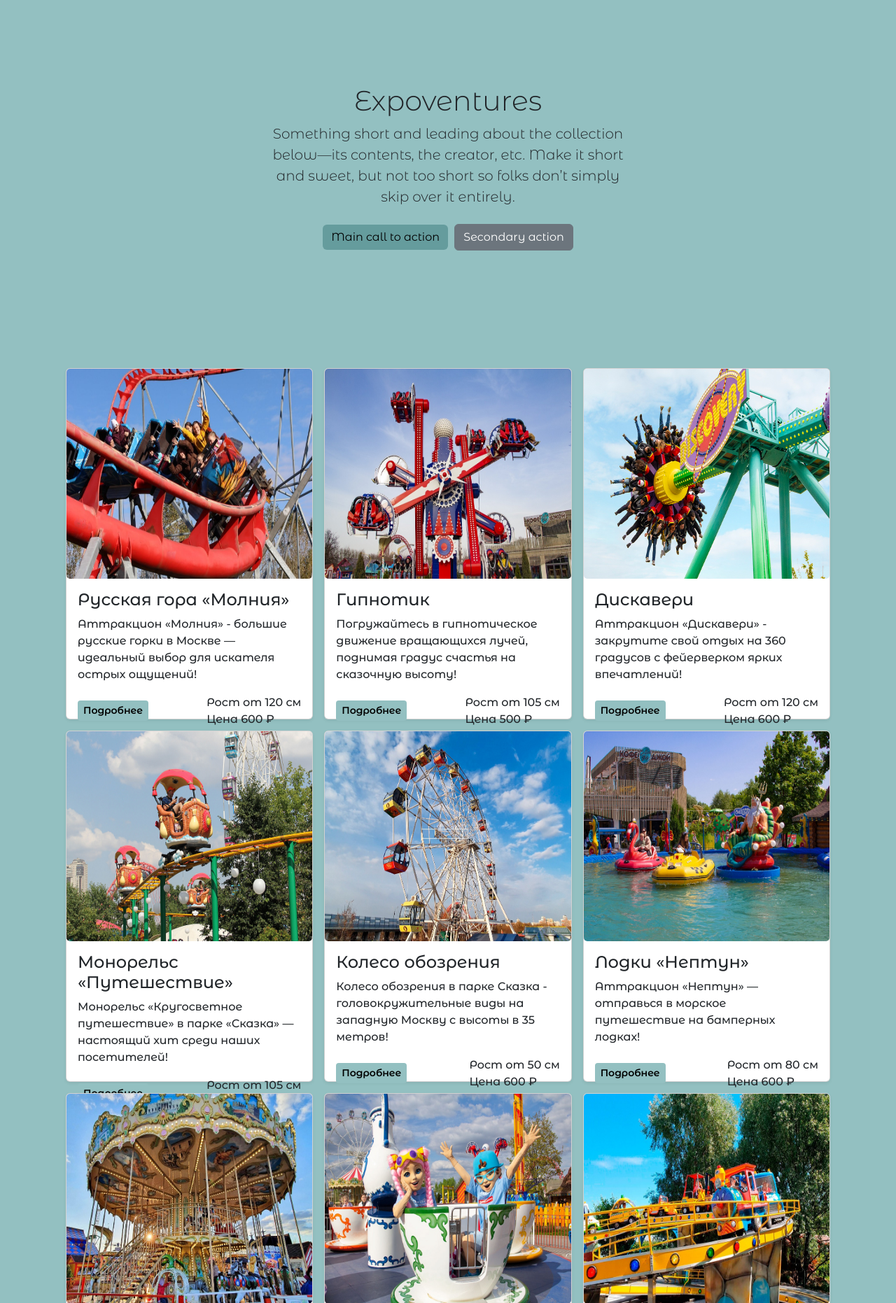
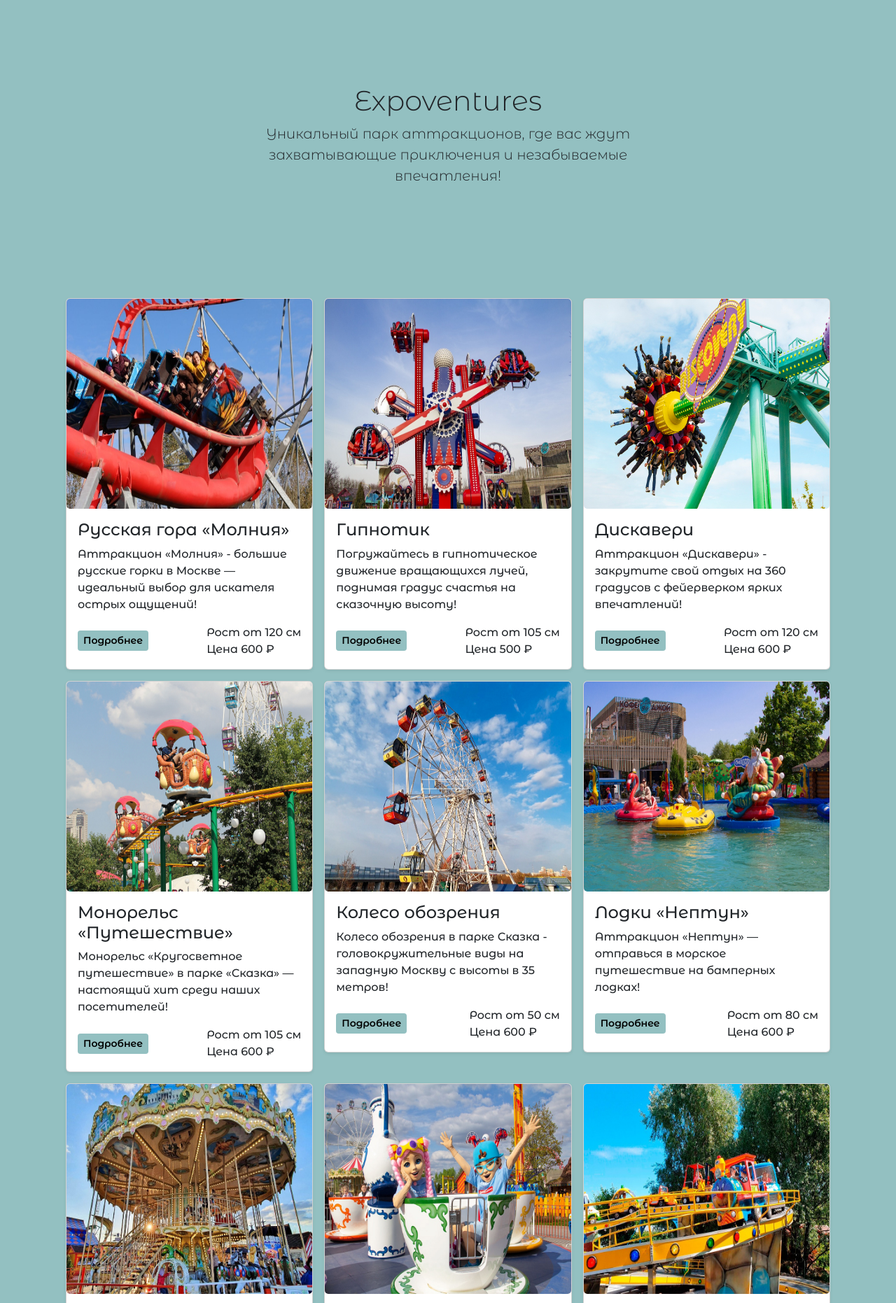
Before and after one commit to anastasyanova/park_attractions, a Flask app: page /attractions in a window 1280 px wide. Shown: the part 207-2069 px from the top of the page at 70% size. Run offline with Flask 3, Linux system fonts and the light colour scheme; the visitor is signed in with stand-in values (Sample User, id 1).

Commit message:
Исправление ошибок

```diff
--- a/static/base.css
+++ b/static/base.css
@@ -39,14 +39,16 @@ body {
   justify-content: center;
   align-items: center;
 }
-.text-center .btn-primary {
+
+.btn-primary {
   background-color: #659C9D;
   color: black;
   border: none;
   outline: none;
   margin-right: 5px;
 }
-.text-center .btn-primary:hover {
+
+.btn-primary:hover {
   background-color: #659C9D;
   color: black;
 }
@@ -66,10 +68,6 @@ body {
 }
 .dropdown-content .dropdown-item {
   text-transform: uppercase;
-}
-
-.dropbtn:hover, .dropbtn:focus {
-  background-color: #3e8e41;
 }
 
 .dropdown {
@@ -122,8 +120,4 @@ body {
   height: 300px;
   display: flex;
   align-items: center;
-}
-
-.card-body {
-  height: 200px;
 }/*# sourceMappingURL=base.css.map */
--- a/static/base.scss
+++ b/static/base.scss
@@ -46,6 +46,7 @@ body {
     display: flex;
     justify-content: center;
     align-items: center;
+}
 
 .btn-primary {
     background-color: #659C9D;
@@ -58,8 +59,6 @@ body {
 .btn-primary:hover {
     background-color: #659C9D;
     color: black;
-    }
-
 }
 
 
@@ -81,10 +80,6 @@ body {
     .dropdown-item {
         text-transform: uppercase;
     }
-}
-
-.dropbtn:hover, .dropbtn:focus {
-    background-color: #3e8e41;
 }
 
 .dropdown {
@@ -136,8 +131,3 @@ body {
     display: flex;
     align-items: center;
 }
-
-
-.card-body {
-    height: 200px;
-}
--- a/templates/attractions.html
+++ b/templates/attractions.html
@@ -6,11 +6,7 @@
         <div class="row py-lg-5">
         <div class="col-lg-6 col-md-8 mx-auto">
             <h1 class="fw-light">Expoventures</h1>
-            <p class="lead text-body-secondary">Something short and leading about the collection below—its contents, the creator, etc. Make it short and sweet, but not too short so folks don’t simply skip over it entirely.</p>
-            <p>
-            <a href="#" class="btn btn-primary my-2">Main call to action</a>
-            <a href="#" class="btn btn-secondary my-2">Secondary action</a>
-            </p>
+            <p class="lead text-body-secondary">Уникальный парк аттракционов, где вас ждут захватывающие приключения и незабываемые впечатления!</p>
         </div>
         </div>
     </section>
```
Also changed, not shown: 1 other file. Lines whose indentation alone changed are shown as unchanged.
